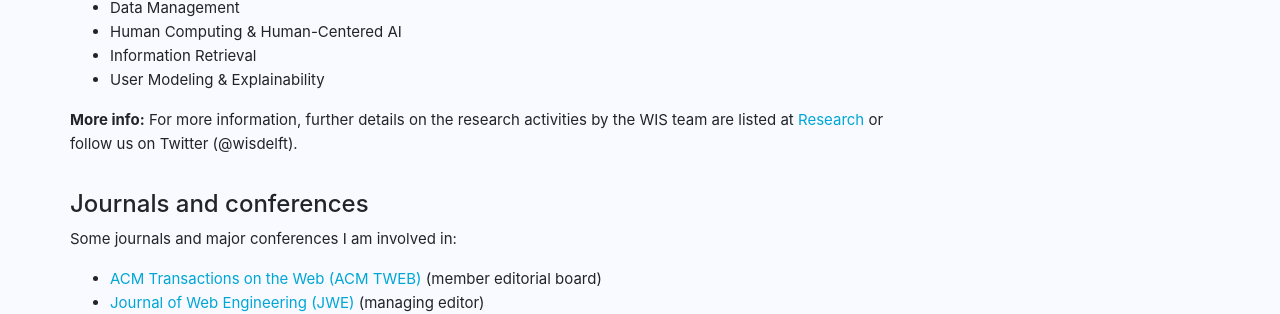
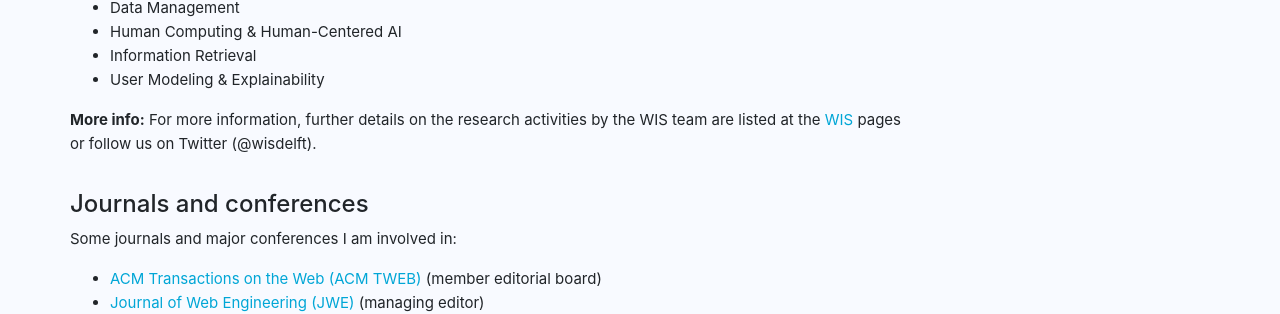
Before and after one commit to wis-delft/wis-delft.github.io, a Jekyll site: the page built from _details/research.md, in a window 1280 px wide and 900 px high, scrolled down 855 px. Shown: the part 150-464 px from the top of the window. Built offline with Jekyll 4.4.1, drawn with Linux system fonts in a browser that asks for light colours.

Commit message:
Create research.md

```diff
--- a/_details/research.md
+++ b/_details/research.md
@@ -51,7 +51,7 @@ Currently, my main research area is engineering and science of the Web, in parti
 - Information Retrieval
 - User Modeling & Explainability
 
-**More info:** For more information, further details on the research activities by the WIS team are listed at [Research](http://www.wis.ewi.tudelft.nl/?id=297) or follow us on Twitter (@wisdelft).
+**More info:** For more information, further details on the research activities by the WIS team are listed at the [WIS](http://www.wis.ewi.tudelft.nl/?id=297) pages or follow us on Twitter (@wisdelft).
 
 #### Journals and conferences
 
```
